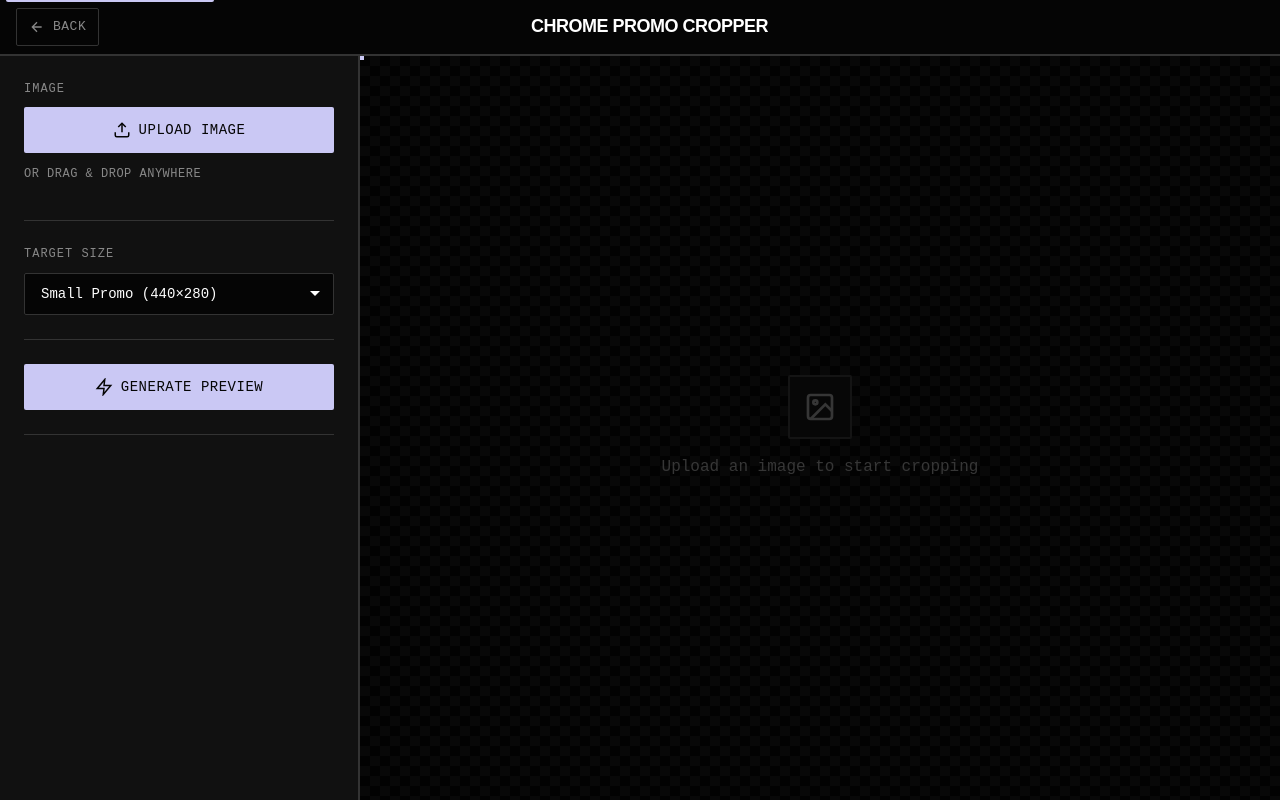
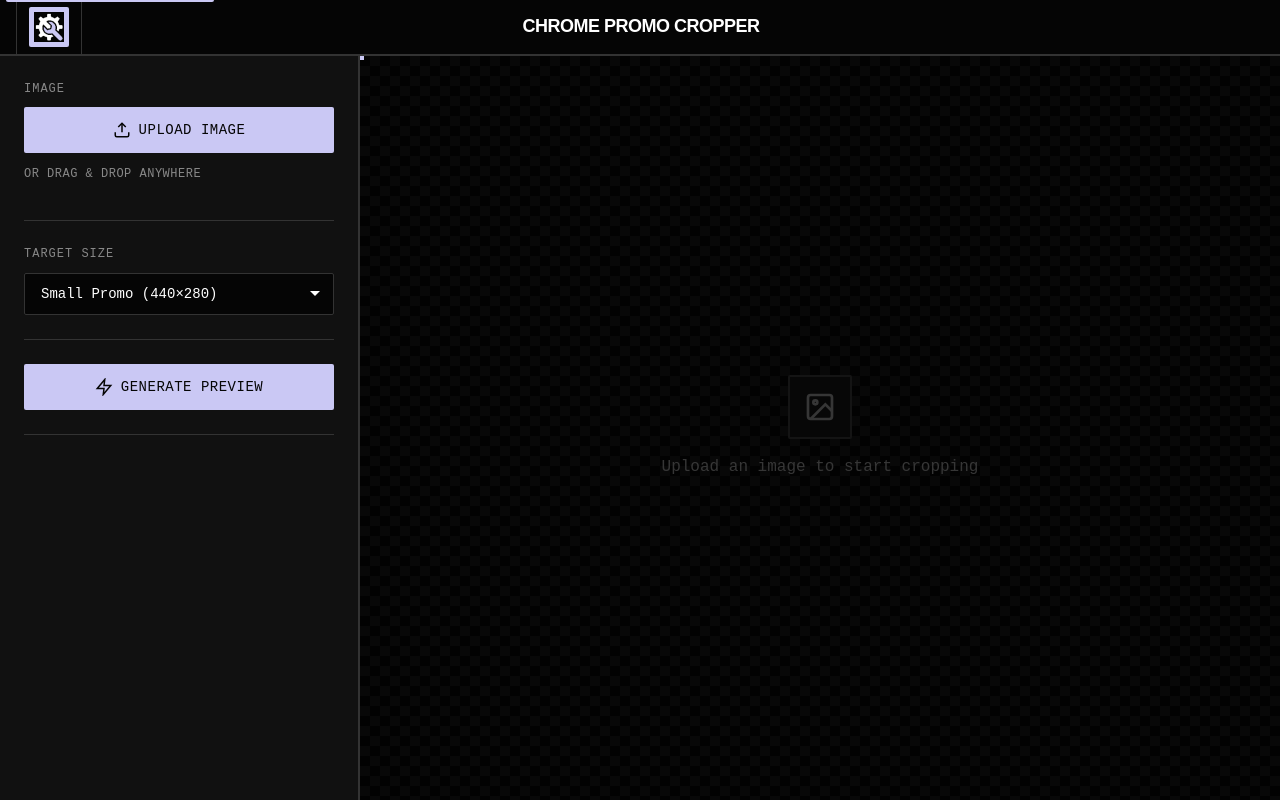
Before and after one commit to KaiSingL/toolbox, a plain HTML site: page tools/promo-cropper/index.html in a window 1280 px wide. Drawn offline with Linux system fonts and the light colour scheme; a web font is replaced by a local one.

Commit message:
feat(promo-cropper): remove the back button and add the site icon

```diff
--- a/tools/promo-cropper/index.html
+++ b/tools/promo-cropper/index.html
@@ -38,18 +38,17 @@
      <a href="#main" class="skip-link">Skip to main content</a>
      <div class="tool-page">
         <header class="tool-header">
-            <button id="menu-toggle" class="mobile-menu-btn">
+            <a href="../../index.html" class="tool-header-back" aria-label="Back to tools">
+                <div class="logo-icon">
+                    <img src="../../assets/icons/icon-60x60.png" alt="Web Tools Hub" style="width: 30px; height: 30px;">
+                </div>
+            </a>
+            <h1 class="tool-header-title">Chrome Promo Cropper</h1>
+            <button id="menu-toggle" class="mobile-menu-btn" aria-label="Toggle menu">
                 <svg width="20" height="20" viewBox="0 0 24 24" fill="none" stroke="currentColor" stroke-width="2">
                     <path d="M4 6h16M4 12h16M4 18h16"></path>
                 </svg>
             </button>
-            <a href="../../index.html" class="tool-header-back">
-                <svg width="16" height="16" viewBox="0 0 24 24" fill="none" stroke="currentColor" stroke-width="2">
-                    <path d="M19 12H5M12 19l-7-7 7-7"/>
-                </svg>
-                <span>Back</span>
-            </a>
-            <h1 class="tool-header-title">Chrome Promo Cropper</h1>
         </header>
 
         <div class="tool-layout">
--- a/tools/promo-cropper/style.css
+++ b/tools/promo-cropper/style.css
@@ -165,3 +165,15 @@
 #crop-overlay.keyboard-nav {
     box-shadow: 0 0 0 3px var(--accent), 0 0 0 6px rgba(202, 200, 244, 0.3);
 }
+
+.tool-header {
+    display: flex;
+    align-items: center;
+    justify-content: space-between;
+    gap: 16px;
+}
+
+.tool-header-title {
+    flex: 1;
+    text-align: center;
+}
```
